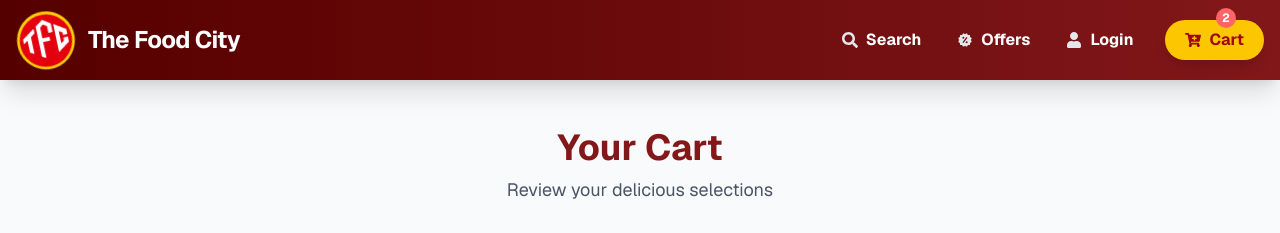
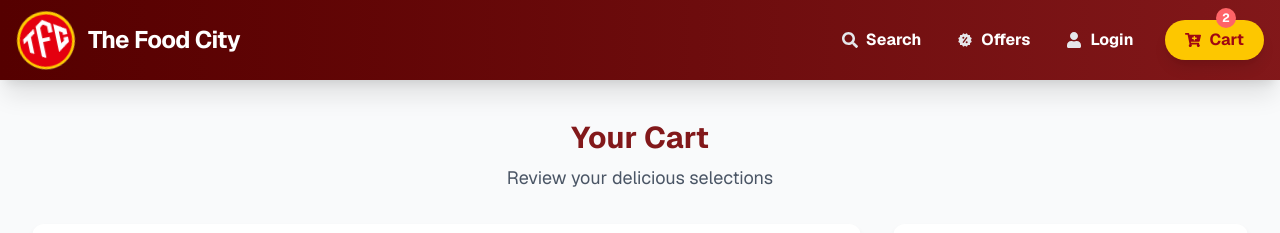
Before and after one commit to EnegixGlobal/The-food-city, a Next.js app: page /cart in a window 1280 px wide. Shown: the top 233 px of the page. Built offline with nearby package versions, Linux system fonts and the light colour scheme.

Commit message:
added favicon,

```diff
--- a/src/app/cart/page.tsx
+++ b/src/app/cart/page.tsx
@@ -44,9 +44,11 @@ const CartPage = () => {
       {/* Container */}
       <Container>
         {/* Header */}
-        <div className="text-center mb-12">
-          <h1 className="text-4xl font-bold text-red-900 mb-2">Your Cart</h1>
-          <p className="text-lg text-gray-600">
+        <div className="text-center mb-8">
+          <h1 className="text-2xl md:text-3xl  font-bold text-red-900 mb-2">
+            Your Cart
+          </h1>
+          <p className="text-sm md:text-lg text-gray-600">
             Review your delicious selections
           </p>
         </div>
@@ -169,10 +171,8 @@ const CartPage = () => {
               </div>
               {/* Checkout Button */}
               {/* Continue Shopping */}
-              <Link href="/" >
-              <Button className="w-full mt-4 py-3">
-                Continue Shopping
-              </Button>
+              <Link href="/">
+                <Button className="w-full mt-4 py-3">Continue Shopping</Button>
               </Link>
               <div className="md:hidden bg-red-900 fixed w-full rounded-t-2xl h-18   bottom-0 left-0 ">
                 <div className=" flex items-center justify-between w-full py-5 px-4 shadow-md ">
--- a/src/app/components/Container.jsx
+++ b/src/app/components/Container.jsx
@@ -2,7 +2,7 @@
 
 function Container({ children, className="" }) {
   return (
-    <div className={`container mx-auto px-4 md:px-8 py-8 md:py-12 ${className}`}>
+    <div className={`container mx-auto px-4 md:px-8 py-8 md:py-10 ${className}`}>
       {children}
     </div>
   )
```
Also changed, not shown: 1 other file (tests, documents, lock files or other folders).
